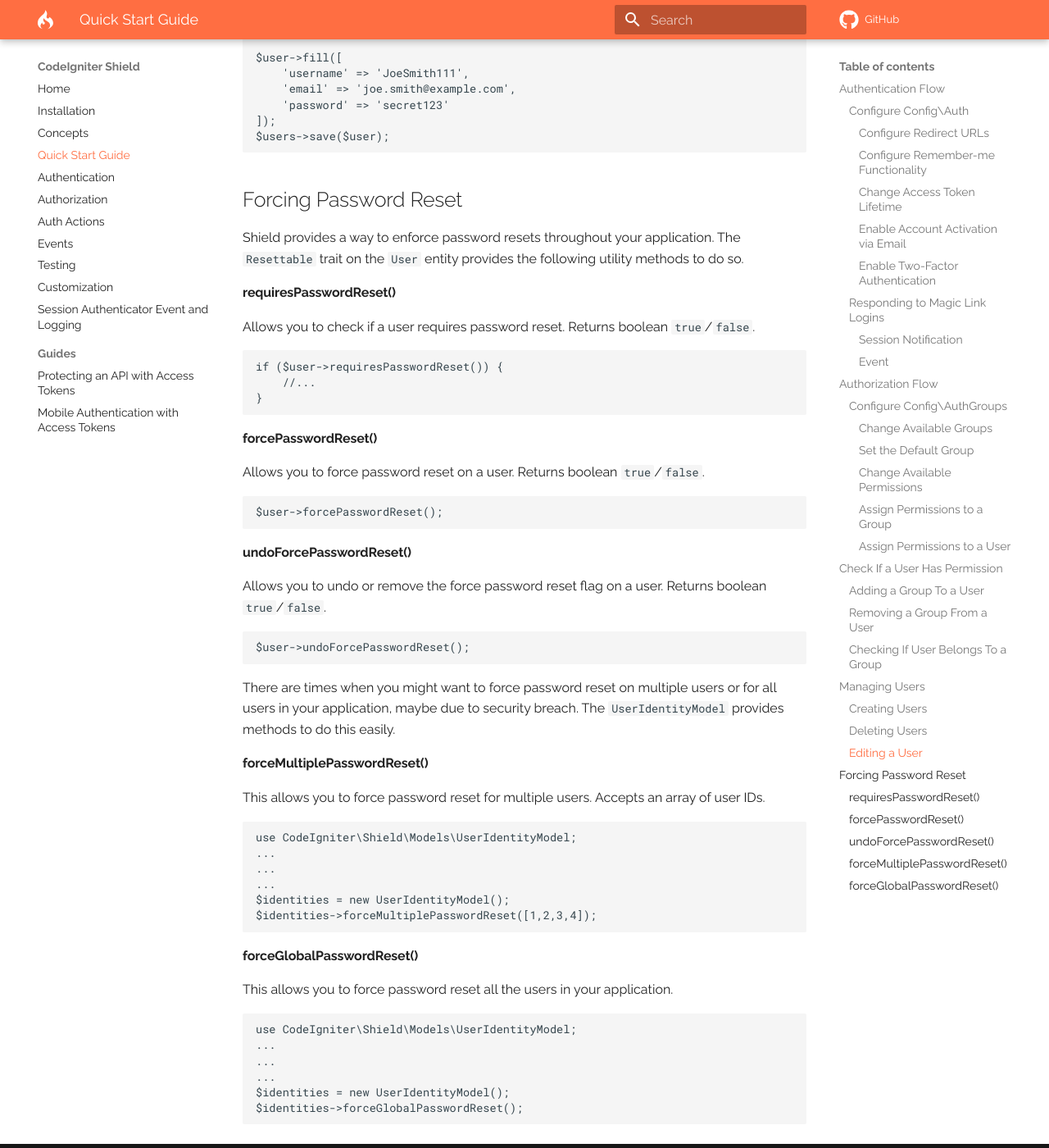
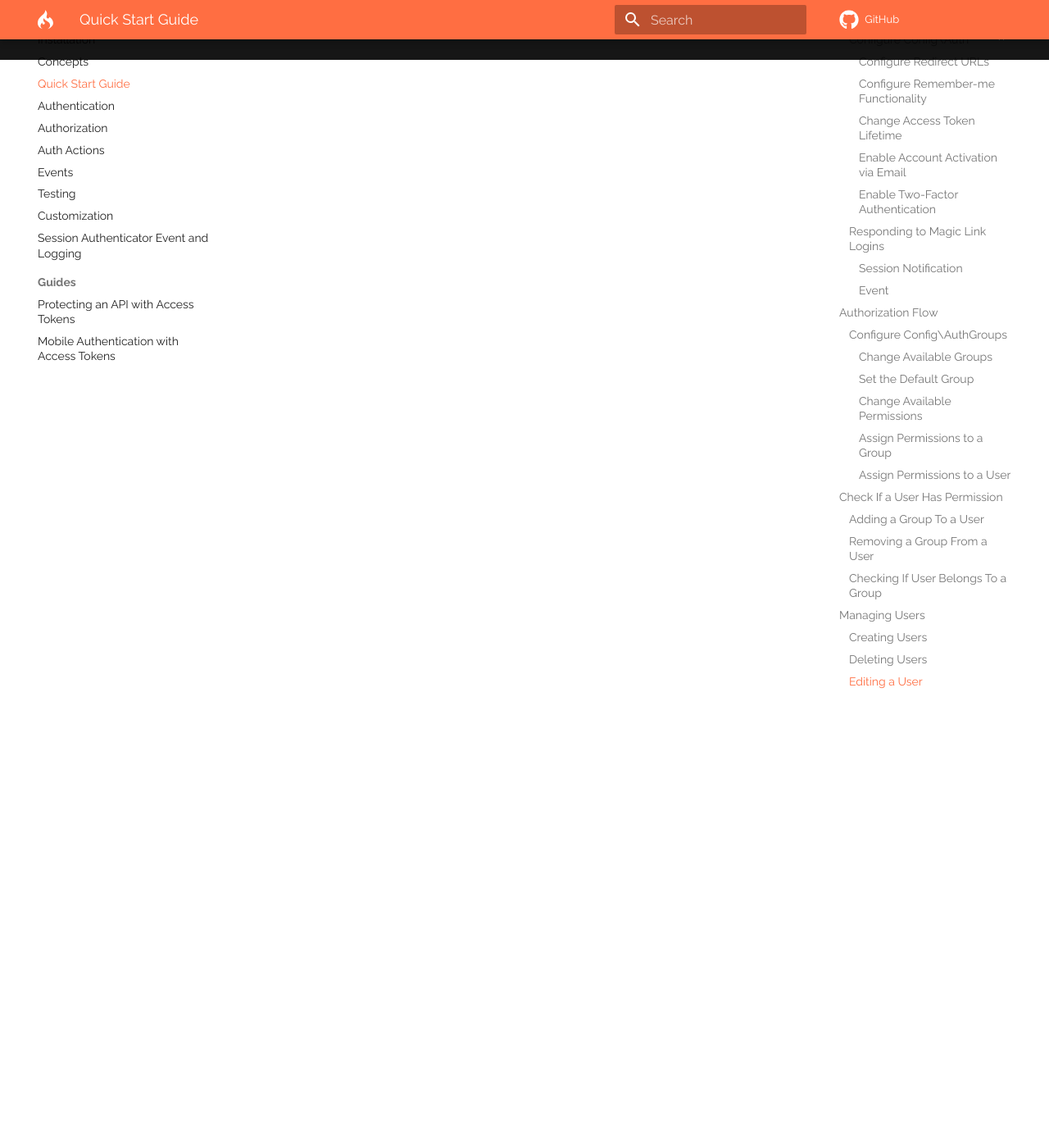
Before and after one commit to codeigniter4/shield, an MkDocs documentation site: the page built from docs/quickstart.md, in a window 1280 px wide and 1400 px high, scrolled down 7907 px. Shown: the whole window at 82% size. Built offline with MkDocs 1.6.1 and Material for MkDocs 9.7.7, drawn with Linux system fonts in a browser that asks for light colours; comment, search, counter and statistics services are not loaded; a style sheet for code colours, icons or effects is not loaded; some of the changed text lies outside the part shown.

Commit message:
applied code review suggestions on docs

````diff
--- a/docs/quickstart.md
+++ b/docs/quickstart.md
@@ -30,12 +30,6 @@ Learning any new authentication system can be difficult, especially as they get
     - [Creating Users](#creating-users)
     - [Deleting Users](#deleting-users)
     - [Editing a User](#editing-a-user)
-  - [Forcing Password Reset](#forcing-password-reset)
-    - [requiresPasswordReset()](#requirespasswordreset)
-    - [forcePaswordReset()](#forcepasswordreset)
-    - [undoForcePasswordReset()](#undoforcepasswordreset)
-    - [forceMultiplePasswordReset()](#forcemultiplepasswordreset)
-    - [forceGlobalPasswordReset()](#forceglobalpasswordreset)
 
 ## Authentication Flow
 
@@ -318,61 +312,3 @@ $user->fill([
 ]);
 $users->save($user);
 ```
-
-## Forcing Password Reset
-
-Shield provides a way to enforce password resets throughout your application. The `Resettable` trait on the `User` entity provides the following utility methods to do so.
-
-#### requiresPasswordReset()
-
-Allows you to check if a user requires password reset. Returns boolean `true`/`false`.
-
-```php
-if ($user->requiresPasswordReset()) {
-    //...
-}
-```
-
-#### forcePasswordReset()
-
-Allows you to force password reset on a user. Returns boolean `true`/`false`.
-
-```php
-$user->forcePasswordReset();
-```
-
-#### undoForcePasswordReset()
-
-Allows you to undo or remove the force password reset flag on a user. Returns boolean `true`/`false`.
-
-```php
-$user->undoForcePasswordReset();
-```
-
-There are times when you might want to force password reset on multiple users or for all users in your application, maybe due to security breach. The `UserIdentityModel` provides methods to do this easily.
-
-#### forceMultiplePasswordReset()
-
-This allows you to force password reset for multiple users. Accepts an array of user IDs.
-
-```php
-use CodeIgniter\Shield\Models\UserIdentityModel;
-...
-...
-...
-$identities = new UserIdentityModel();
-$identities->forceMultiplePasswordReset([1,2,3,4]);
-```
-
-#### forceGlobalPasswordReset()
-
-This allows you to force password reset all the users in your application.
-
-```php
-use CodeIgniter\Shield\Models\UserIdentityModel;
-...
-...
-...
-$identities = new UserIdentityModel();
-$identities->forceGlobalPasswordReset();
-```
````
Also changed, not shown: docs/forcing_password_reset.md (added, +67 -0 lines), docs/index.md (+1 -0 lines).
